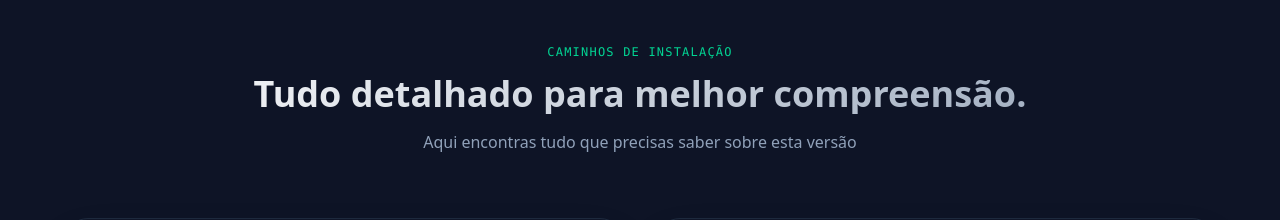
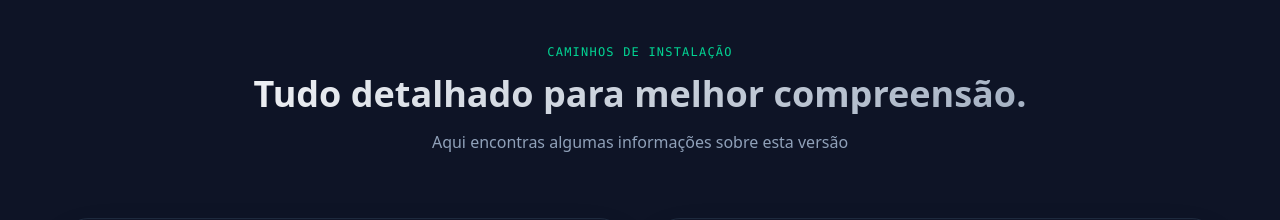
Before and after one commit to Herlander-Dev/meu-site-office, a Next.js app: page / in a window 1280 px wide. Shown: the part 1020-1240 px from the top of the page. Built offline with nearby package versions, Linux system fonts and the light colour scheme.

Commit message:
Actualizaçao no texto

```diff
--- a/app/page.tsx
+++ b/app/page.tsx
@@ -213,7 +213,7 @@ export default function Home() {
               Tudo detalhado para melhor compreensão.
             </h2>
             <p className="mt-4 text-slate-400 max-w-xl mx-auto">
-              Aqui encontras tudo que precisas saber sobre esta versão
+              Aqui encontras algumas informações sobre esta versão
             </p>
           </div>
 
```
